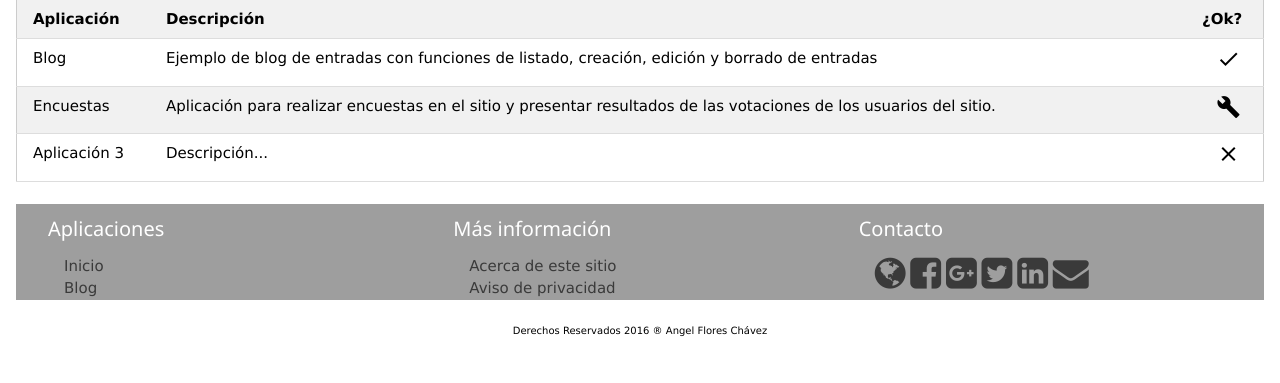
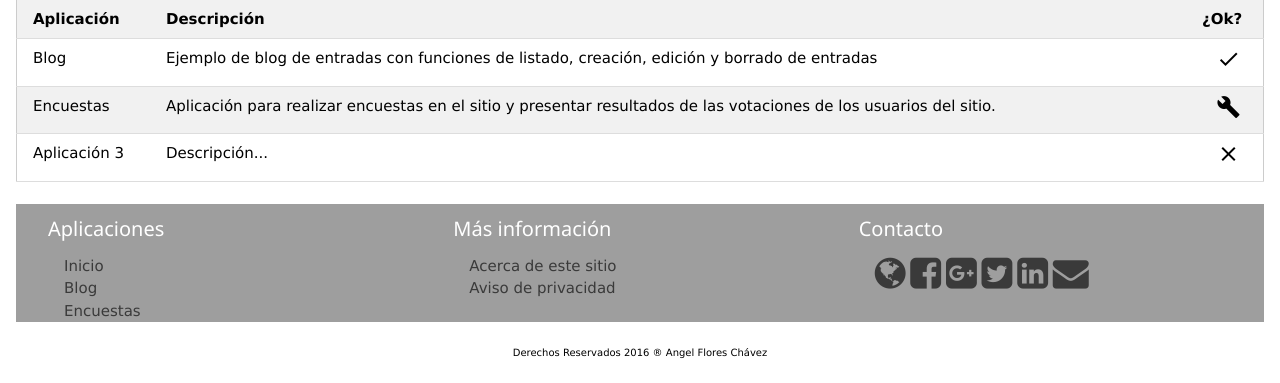
Before and after one commit to cereus/my-first-blog, a Django app: page / in a window 1280 px wide. Shown: the part 652-1035 px from the top of the page. Before the commit the page ends 988 px from the top, so only its background shows below. Run offline with Django 3.2, Linux system fonts and the light colour scheme; some libraries are stand-ins or nearby versions.

Commit message:
Re organización del sitio.

```diff
--- a/blog/models.py
+++ b/blog/models.py
@@ -4,8 +4,8 @@ from django.utils import timezone
 
 class Post(models.Model):
     author = models.ForeignKey('auth.User')
-    title = models.CharField(max_length=200)
-    text = models.TextField()
+    title = models.CharField("título", max_length=200)
+    text = models.TextField("contenido")
     created_date = models.DateTimeField(
         default=timezone.now)
     published_date = models.DateTimeField(
@@ -25,7 +25,7 @@ class Post(models.Model):
 class Comment(models.Model):
     post = models.ForeignKey('blog.Post', related_name='comments')
     author = models.CharField(max_length=200)
-    text = models.TextField()
+    text = models.TextField("texto")
     created_date = models.DateTimeField(default=timezone.now)
     approved_comment = models.BooleanField(default=False)
 
--- a/blog/templates/blog/base.html
+++ b/blog/templates/blog/base.html
@@ -66,6 +66,7 @@
             <div class="w3-container w3-text-dark-grey">
                 <div><a href="{% url 'mysite.views.site_index' %}">Inicio</a></div>
                 <div><a href="{% url 'blog.views.post_list' %}">Blog</a></div>
+                <div><a href="{% url 'polls.views.index' %}">Encuestas</a></div>
             </div>
         </div>
         <!-- Segunda sección -->
@@ -80,17 +81,17 @@
         <div class="w3-container w3-third">
             <h4 class="w3-text-white">Contacto</h4>
             <div class="w3-container w3-text-dark-grey">
-                <a href="http://afc.b-universal.com"><i class="fa fa-globe w3-xxlarge"></i></a>
-                <a href="http://www.facebook.com/angel.floreschavez">
+                <a href="http://afc.b-universal.com" target="_blank"><i class="fa fa-globe w3-xxlarge"></i></a>
+                <a href="http://www.facebook.com/angel.floreschavez" target="_blank">
                     <i class="fa fa-facebook-square w3-xxlarge"></i>
                 </a>
-                <a href="http://plus.google.com/u/0/117539796577074564480">
+                <a href="http://plus.google.com/u/0/117539796577074564480" target="_blank">
                     <i class="fa fa-google-plus-square w3-xxlarge"></i>
                 </a>
-                <a href="https://twitter.com/angelfloresch">
+                <a href="https://twitter.com/angelfloresch" target="_blank">
                     <i class="fa fa-twitter-square w3-xxlarge"></i>
                 </a>
-                <a href="http://www.linkedin.com/in/angelfloreschavez">
+                <a href="http://www.linkedin.com/in/angelfloreschavez" target="_blank">
                     <i class="fa fa-linkedin-square w3-xxlarge"></i>
                 </a>
                 <a href="mailto:cadpps.dc@gmail.com"><i class="fa fa-envelope w3-xxlarge"></i></a>
--- a/blog/templates/index.html
+++ b/blog/templates/index.html
@@ -29,16 +29,16 @@
         </tr>
         </thead>
         <tr>
-          <td><a href="{% url 'blog.views.post_list' %}">Blog</td>
+          <td><a href="{% url 'blog.views.post_list' %}">Blog</a></td>
           <td><a href="{% url 'blog.views.post_list' %}">Ejemplo de blog de entradas con funciones de listado,
-              creación, edición y borrado de entradas</td>
-          <td><a href="{% url 'blog.views.post_list' %}"><center><i class="material-icons">check</i></center></td>
+              creación, edición y borrado de entradas</a></td>
+          <td><a href="{% url 'blog.views.post_list' %}"><center><i class="material-icons">check</i></center></a></td>
         </tr>
         <tr>
-          <td>Encuestas</td>
-          <td>Aplicación para realizar encuestas en el sitio y presentar resultados de las votaciones de
-          los usuarios del sitio.</td>
-          <td><center><i class="material-icons">build</i></center></td>
+          <td><a href="{% url 'polls.views.index' %}">Encuestas</a></td>
+          <td><a href="{% url 'polls.views.index' %}">Aplicación para realizar encuestas en el sitio y presentar
+              resultados de las votaciones de los usuarios del sitio.</a></td>
+          <td><a href="{% url 'polls.views.index' %}"><center><i class="material-icons">build</i></center></a></td>
         </tr>
         <tr>
           <td>Aplicación 3</td>
--- a/mysite/settings.py
+++ b/mysite/settings.py
@@ -38,6 +38,7 @@ INSTALLED_APPS = [
     'django.contrib.messages',
     'django.contrib.staticfiles',
     'blog',
+    'polls',
 ]
 
 MIDDLEWARE_CLASSES = [
--- a/mysite/urls.py
+++ b/mysite/urls.py
@@ -25,4 +25,5 @@ urlpatterns = [
     url(r'^accounts/login/$', django.contrib.auth.views.login, name='login'),
     url(r'^accounts/logout/$', django.contrib.auth.views.logout, name='logout', kwargs={'next_page': '/'}),
     url(r'^blog/', include('blog.urls')),
+    url(r'^polls/', include('polls.urls')),
 ]
```
Also changed, not shown: blog/templates/blog/post_detail.html (+6 -4 lines).
